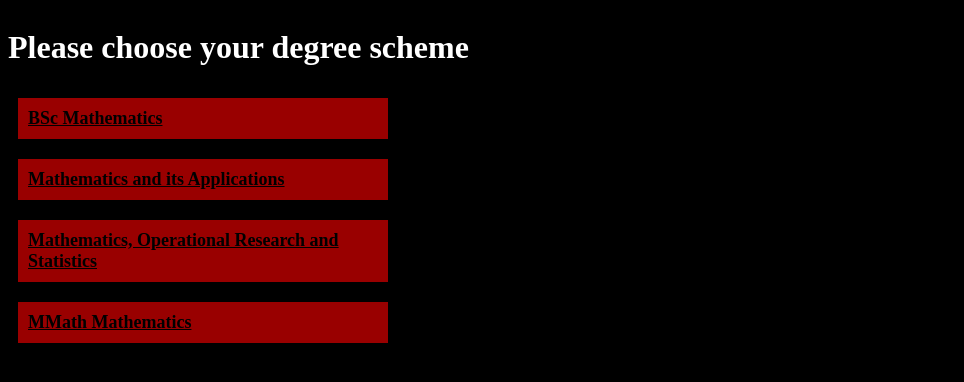
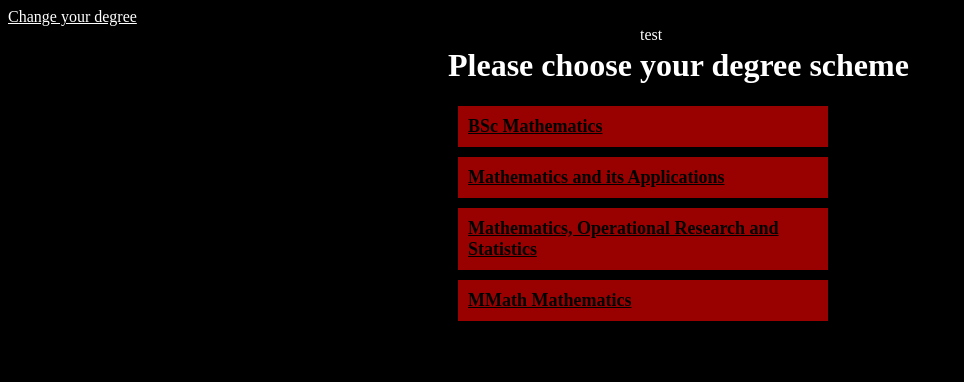
Before and after one commit to alcarney/ModulePlanner-1, a Jekyll site: the page built from index.html, in a window 1280 px wide. Shown: the top 382 px of the page, without its empty margins (0-964 px from the left). Built offline with Jekyll 4.4.1, drawn with Linux system fonts in a browser that asks for light colours; nearby versions of some CDN libraries.

Commit message:
Added favicon, fixed degree centering issue. :imp:

```diff
--- a/_data/modules.yml
+++ b/_data/modules.yml
@@ -140,6 +140,11 @@
     credits: 20
     requires: ['ma1500', 'ma1501']
     more-info: 1516-MA2500
+
+cm2303:
+    name: Algorithms and Data Structures
+    credits: 20
+    more-info: 1516-CM2303
 
 cm2203:
     name: Informatics
--- a/_includes/head.html
+++ b/_includes/head.html
@@ -5,6 +5,7 @@
 
   <title>{% if page.title %}{{ page.title }}{% else %}{{ site.title }}{% endif %}</title>
   <meta name="description" content="{% if page.excerpt %}{{ page.excerpt | strip_html | strip_newlines | truncate: 160 }}{% else %}{{ site.description }}{% endif %}">
+  <link rel="icon" href="{{ "/favicon.png" | prepend:site.baseurl}}" type="image/x-icon" />
 
   <link rel="stylesheet" href="{{ "/css/main.css" | prepend: site.baseurl }}">
   <link rel="canonical" href="{{ page.url | replace:'index.html','' | prepend: site.baseurl | prepend: site.url }}">
--- a/_includes/header.html
+++ b/_includes/header.html
@@ -1,9 +1,7 @@
 <header class="site-header">
-
-  <div class="wrapper">
-
-  <a class="site-title" href="{{ site.baseurl }}/">{{ site.title }}</a>
-
-  </div>
-
+    <div class="wrapper">
+        <a class="site-title" href="{{ site.baseurl }}/">Change your degree</a>
+        {% assign degree = site.data.courses[page.title] %}
+            <div class="center">test</div>
+    </div>
 </header>
--- a/_includes/module_info.html
+++ b/_includes/module_info.html
@@ -2,7 +2,7 @@
 
 <h2>{{module.name}}</h2>
 
-<a href="https://handbooks.data.cardiff.ac.uk/module/{{module.more-info}}.html">More info</a>
+<a href="https://handbooks.data.cardiff.ac.uk/module/{{module.more-info}}.html" target="_blank">More info</a>
 
 {% if module.provides %}
 <div class="provides">
--- a/_layouts/default.html
+++ b/_layouts/default.html
@@ -1,6 +1,6 @@
 <!DOCTYPE html>
 <html>
-
+  {% include header.html %}
   {% include head.html %}
 
   <body>
--- a/css/main.css
+++ b/css/main.css
@@ -10,21 +10,34 @@
     color: #000000;
 }
 
+a.site-title {
+    color: #ffffff;
+}
+
+div.center {
+    color: #ffffff;
+    position: absolute;
+    left: 50%;
+    width: 50%;
+}
+
 div.degree {
+    position: absolute;
+    right: 65%;
+    left: 35%;
+    width: 50%;
+}
+
+div.course > h2 {
     display: flex;
     flex-direction: column;
     justify-content: center;
-}
-
-div.course > h2 {
     max-width: 350px;
     padding: 10px;
     margin: 10px;
     background-color: #990000;
     font-size: 18px;
 }
-
-
 
 div.provides {
     display: none;
```
Also changed, not shown: favicon.png (added). Lines whose indentation alone changed are shown as unchanged.
